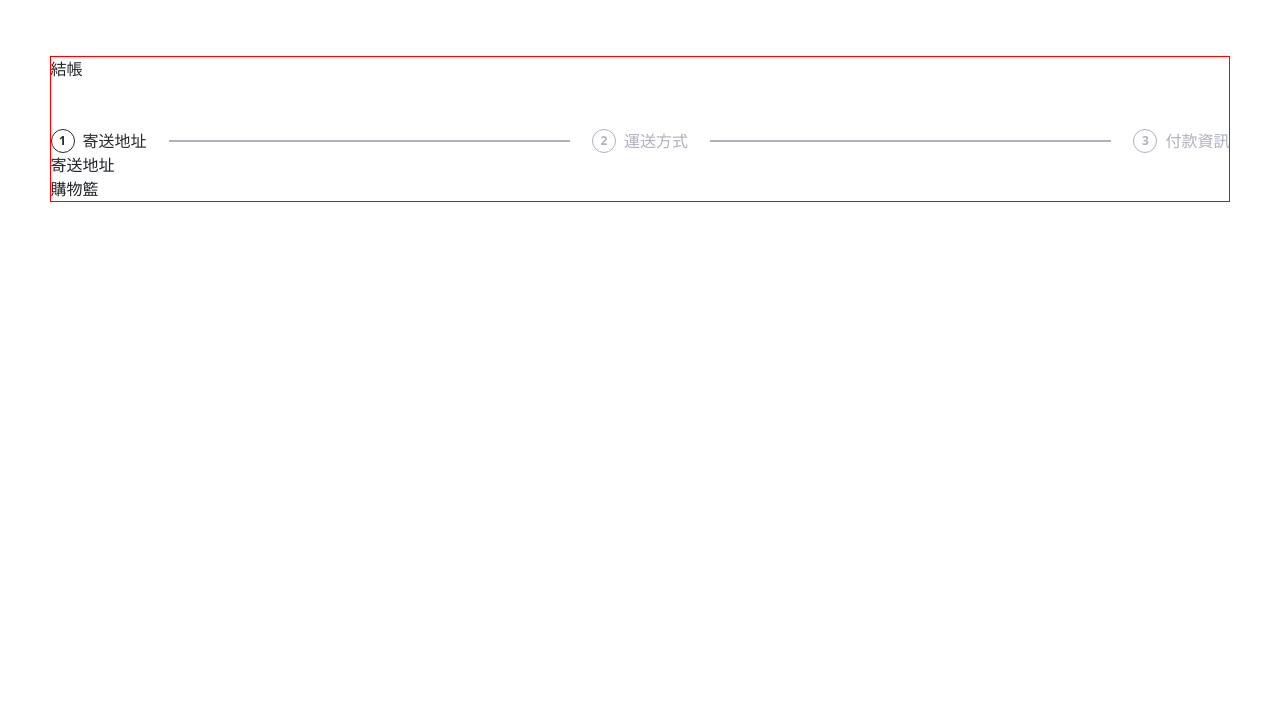
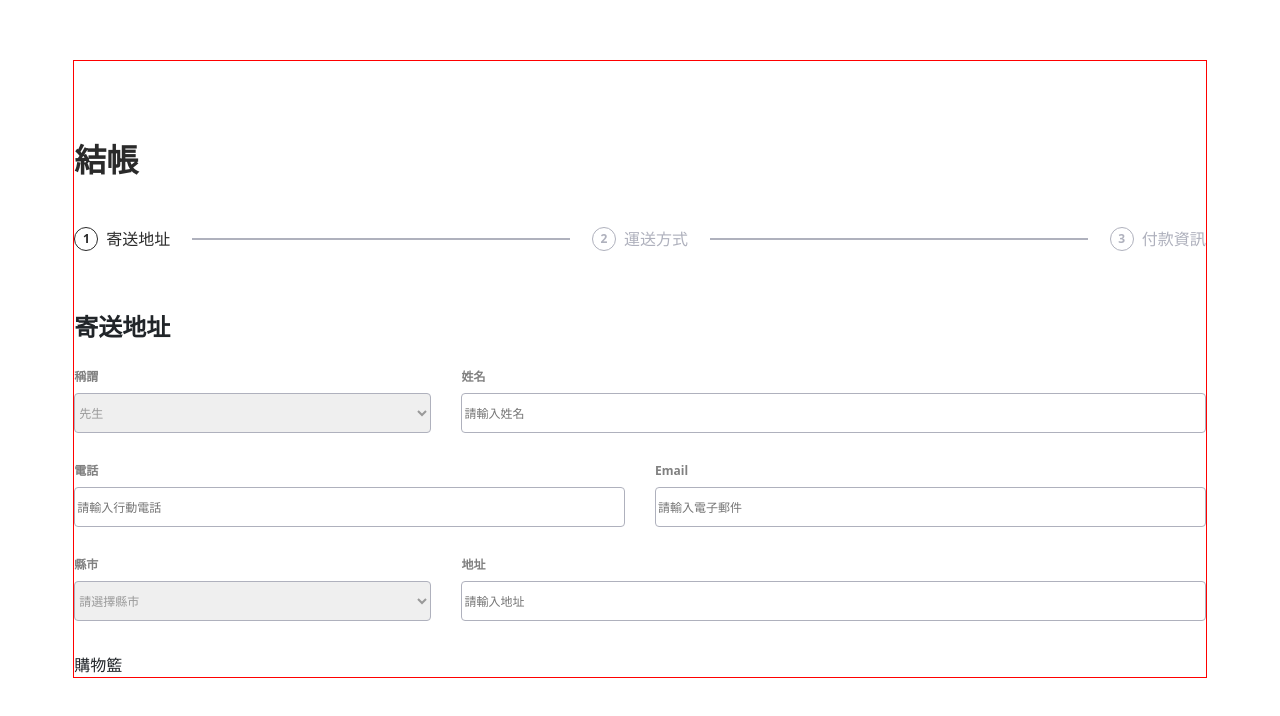
Before and after one commit to mingmoth/ac-shop, a Vue app: page /#/ in a window 1280 px wide. Shown: the top 716 px of the page. Built offline with nearby package versions, Linux system fonts and the light colour scheme.

Commit message:
add Form.vue & related css (form/input)

```diff
--- /dev/null
+++ b/src/assets/styles/_form.scss
@@ -0,0 +1,73 @@
+.form {
+  padding-top: 24px;
+  &-title {
+    font-size: 24px;
+    font-weight: 700;
+    line-height: 24px;
+    padding-bottom: 24px;
+  }
+  &-calling {
+    display: grid;
+    grid-template-columns: 1fr 1.376fr;
+    grid-gap: 30px;
+    padding-bottom: 24px;
+    &-title {
+      grid-column: 1/2;
+    }
+    &-name {
+      grid-column: 2/3;
+    }
+  }
+  &-contact {
+    padding-bottom: 24px;
+    &-email {
+      padding-top: 16px;
+    }
+  }
+  &-location {
+    padding-bottom: 32px;
+    &-address {
+      padding-top: 16px;
+    }
+  }
+}
+
+@media screen and (min-width: 372px) {
+  .form {
+    padding-top: 64px;
+    &-calling {
+      grid-template-columns: repeat(6, 1fr);
+      grid-gap: 30px;
+      &-title {
+        grid-column: 1/3;
+      }
+      &-name {
+        grid-column: 3/7;
+      }
+    }
+    &-contact {
+      display: grid;
+      grid-template-columns: repeat(6, 1fr);
+      grid-gap: 30px;
+      &-tel {
+        grid-column: 1/4;
+      }
+      &-email {
+        padding-top: 0;
+        grid-column: 4/7;
+      }
+    }
+    &-location {
+      display: grid;
+      grid-template-columns: repeat(6, 1fr);
+      grid-gap: 30px;
+      &-county {
+        grid-column: 1/3;
+      }
+      &-address {
+        padding-top: 0;
+        grid-column: 3/7;
+      }
+    }
+  }
+}
--- /dev/null
+++ b/src/assets/styles/_input.scss
@@ -0,0 +1,25 @@
+%input-style {
+  border: 1px solid var(--step-text);
+  border-radius: 4px;
+  height: 40px;
+  width: 100%;
+  font-size: 12px;
+  font-weight: 400;
+  line-height: 16px;
+  color: var(--input-holder);
+  &:hover, &:focus {
+    border: 1px solid var(--input-border);
+  }
+}
+
+input, select {
+  @extend %input-style
+}
+
+label {
+  font-size: 12px;
+  font-weight: 700;
+  line-height: 16px;
+  color: var(--input-label);
+  padding-bottom: 8px;
+}
--- a/src/assets/styles/main.scss
+++ b/src/assets/styles/main.scss
@@ -2,10 +2,31 @@
 
 @import 'step';
 @import 'color';
+@import 'form';
+@import 'input';
 
 
 .main {
   width: 92.26%;
   margin: 56px auto 0 auto;
   border: 1px solid red;
+  &-title {
+    color: var(--text-content);
+    font-size: 24px;
+    font-weight: 700;
+    line-height: 38px;
+    padding-top: 16px;
+  }
 }
+
+@media screen and (min-width: 372px) {
+  .main {
+    width: 88.54%;
+    margin: 60px auto 0 auto;
+    &-title {
+      font-size: 32px;
+      line-height: 38px;
+      padding-top: 80px;
+    }
+  }
+}
--- a/src/components/Form.vue
+++ b/src/components/Form.vue
@@ -1,5 +1,42 @@
 <template>
   <div class="form">
-    <div class="form-title">寄送地址</div>
+    <form action="">
+      <div class="form-title">寄送地址</div>
+      <div class="form-calling">
+        <div class="form-calling-title">
+          <label for="title">稱謂</label>
+          <select name="title" id="title" required>
+            <option value="先生">先生</option>
+            <option value="女士">女士</option>
+          </select>
+        </div>
+        <div class="form-calling-name">
+          <label for="name">姓名</label>
+          <input type="text" name="name" id="name" placeholder="請輸入姓名" required>
+        </div>
+      </div>
+      <div class="form-contact">
+        <div class="form-contact-tel">
+          <label for="tel">電話</label>
+          <input type="tel" name="tel" id="tel" placeholder="請輸入行動電話" required>
+        </div>
+        <div class="form-contact-email">
+          <label for="email">Email</label>
+          <input type="email" name="email" id="email"  placeholder="請輸入電子郵件" required>
+        </div>
+      </div>
+      <div class="form-location">
+        <div class="form-location-county">
+          <label for="county">縣市</label>
+          <select name="county" id="county" required>
+            <option value="" selected disabled>請選擇縣市</option>
+          </select>
+        </div>
+        <div class="form-location-address">
+          <label for="address">地址</label>
+          <input type="text" name="address" id="address" placeholder="請輸入地址" required>
+        </div>
+      </div>
+    </form>
   </div>
 </template>
```
Also changed, not shown: src/assets/styles/_color.scss (renamed from src/assets/styles/color.scss), src/assets/styles/_step.scss (renamed from src/assets/styles/step.scss).
